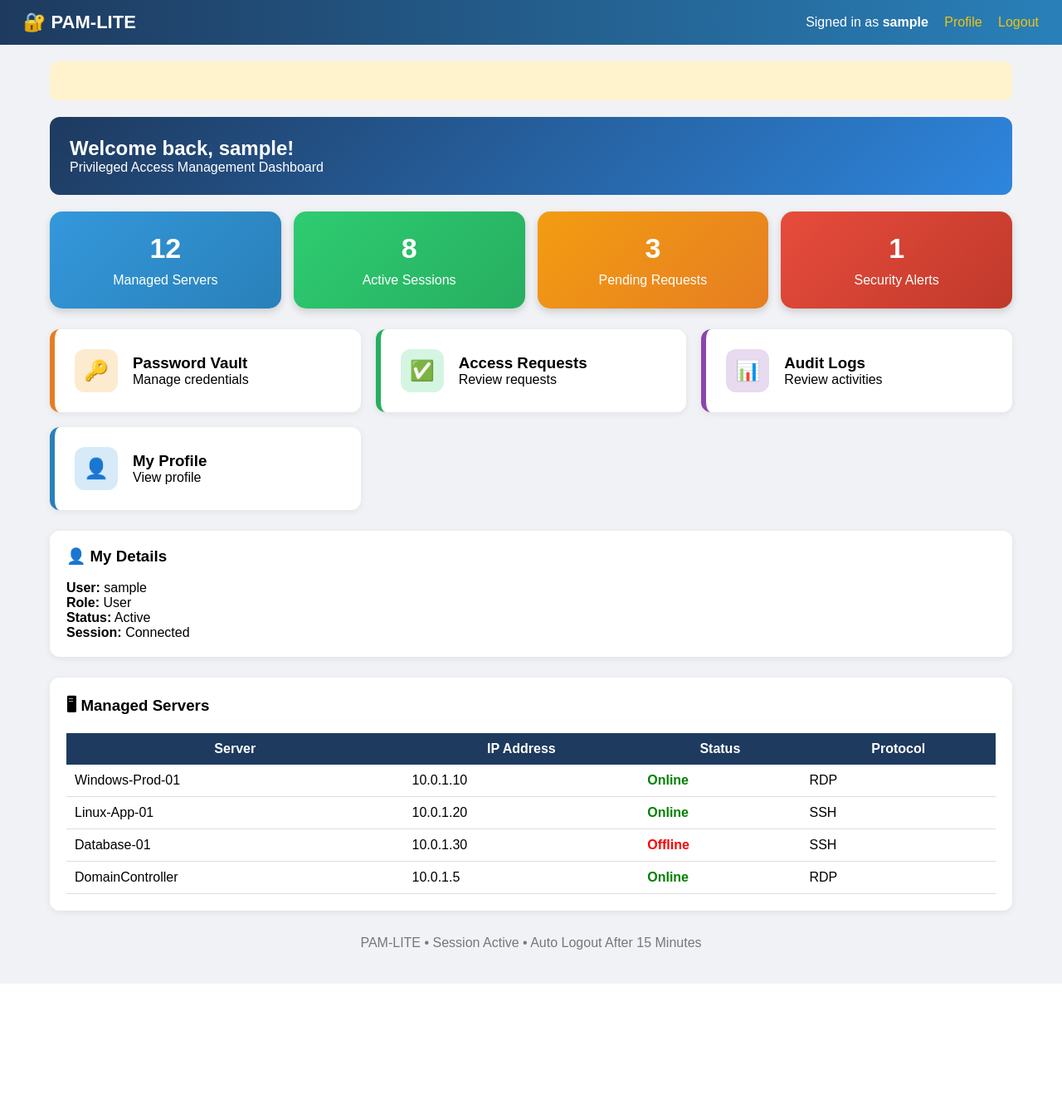
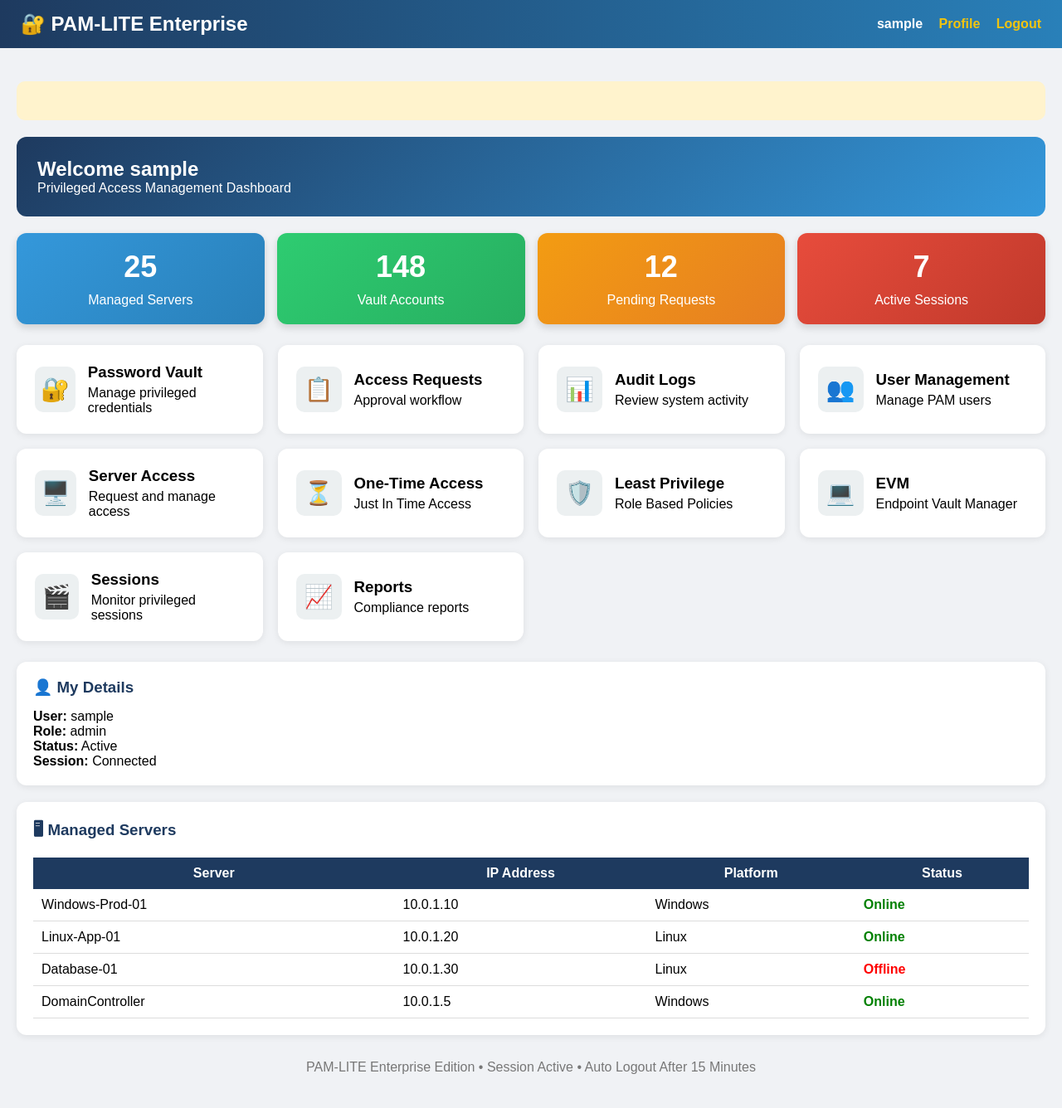
Before and after one commit to vemuripriyanka630-arch/PAM-LITE, a Flask app: template templates/dashboard.html in a window 1280 px wide. Shown: the whole page at 83% size. Before the commit the page ends 1186 px from the top, so only its background shows below. Run offline with Flask 3, Linux system fonts and the light colour scheme; the template is opened without the code that fills it: most values are stand-ins (such as "Sample title", 1, 10 or a date in 2020).

Commit message:
dashboard.html

```diff
--- a/templates/dashboard.html
+++ b/templates/dashboard.html
@@ -1,9 +1,10 @@
 <!DOCTYPE html>
 <html>
 <head>
-<title>PAM Lite - Dashboard</title>
+<title>PAM-LITE Enterprise Dashboard</title>
 
 <style>
+
 *{
 box-sizing:border-box;
 margin:0;
@@ -16,36 +17,31 @@ body{
 min-height:100vh;
 }
 
-/* Top Bar */
-
 .topbar{
 background:linear-gradient(90deg,#1e3a5f,#2980b9);
 color:white;
-    padding:14px 28px;
+padding:15px 25px;
 display:flex;
 justify-content:space-between;
 align-items:center;
 }
 
 .topbar h1{
-    font-size:22px;
+font-size:24px;
 }
 
 .topbar a{
 color:#f1c40f;
 text-decoration:none;
 margin-left:15px;
+font-weight:bold;
 }
 
-/* Container */
-
 .container{
-    max-width:1200px;
+max-width:1400px;
 margin:20px auto;
-    padding:0 20px;
+padding:20px;
 }
-
-/* Notification */
 
 .notification{
 background:#fff3cd;
@@ -56,17 +52,13 @@ body{
 font-weight:bold;
 }
 
-/* Welcome */
-
 .welcome{
-    background:linear-gradient(135deg,#1e3a5f,#2e86de);
+background:linear-gradient(135deg,#1e3a5f,#3498db);
 color:white;
+padding:25px;
 border-radius:12px;
-    padding:24px;
 margin-bottom:20px;
 }
-
-/* Statistics */
 
 .stats{
 display:grid;
@@ -76,15 +68,15 @@ body{
 }
 
 .stat-card{
-    padding:25px;
-    border-radius:15px;
+padding:20px;
+border-radius:12px;
 color:white;
 text-align:center;
-    box-shadow:0 4px 10px rgba(0,0,0,0.15);
+box-shadow:0 4px 10px rgba(0,0,0,.15);
 }
 
 .stat-card h2{
-    font-size:34px;
+font-size:36px;
 margin-bottom:10px;
 }
 
@@ -104,87 +96,71 @@ body{
 background:linear-gradient(135deg,#e74c3c,#c0392b);
 }
 
-/* Main Cards */
-
 .grid{
 display:grid;
 grid-template-columns:repeat(auto-fit,minmax(280px,1fr));
 gap:18px;
+margin-bottom:25px;
 }
 
 .card{
 background:white;
 border-radius:12px;
-    padding:24px;
-    text-decoration:none;
-    color:inherit;
+padding:22px;
 display:flex;
 align-items:center;
-    gap:18px;
-    box-shadow:0 2px 8px rgba(0,0,0,0.07);
-    transition:0.2s;
-    border-left:6px solid;
+gap:15px;
+text-decoration:none;
+color:black;
+box-shadow:0 2px 8px rgba(0,0,0,.08);
+transition:.2s;
 }
 
 .card:hover{
 transform:translateY(-3px);
 }
 
-.card-vault{border-color:#e67e22;}
-.card-requests{border-color:#27ae60;}
-.card-audit{border-color:#8e44ad;}
-.card-users{border-color:#c0392b;}
-.card-profile{border-color:#2980b9;}
-
 .icon{
-    width:52px;
-    height:52px;
-    border-radius:12px;
+font-size:28px;
+width:55px;
+height:55px;
 display:flex;
 align-items:center;
 justify-content:center;
-    font-size:24px;
+background:#ecf0f1;
+border-radius:10px;
 }
 
-.icon-vault{background:#fdebd0;}
-.icon-requests{background:#d5f5e3;}
-.icon-audit{background:#e8daef;}
-.icon-users{background:#fadbd8;}
-.icon-profile{background:#d6eaf8;}
-
-/* Profile */
+.card-text h3{
+margin-bottom:5px;
+}
 
 .profile-box{
 background:white;
 padding:20px;
 border-radius:12px;
-    margin-top:25px;
-    box-shadow:0 2px 8px rgba(0,0,0,0.07);
+margin-top:20px;
+box-shadow:0 2px 8px rgba(0,0,0,.08);
 }
 
-/* Servers */
-
-.server-box{
-    background:white;
-    padding:20px;
-    border-radius:12px;
-    margin-top:25px;
-    box-shadow:0 2px 8px rgba(0,0,0,0.07);
+.profile-box h3{
+margin-bottom:15px;
+color:#1e3a5f;
 }
 
-.server-table{
+table{
 width:100%;
 border-collapse:collapse;
-    margin-top:15px;
+margin-top:10px;
 }
 
-.server-table th{
+th{
 background:#1e3a5f;
 color:white;
 padding:10px;
 }
 
-.server-table td{
+td{
 padding:10px;
 border-bottom:1px solid #ddd;
 }
@@ -203,158 +179,212 @@ body{
 text-align:center;
 margin-top:30px;
 color:#777;
-    padding-bottom:20px;
 }
+
 </style>
+</head>
 
-</head>
 <body>
 
 <div class="topbar">
-    <h1>🔐 PAM-LITE</h1>
+
+<h1>🔐 PAM-LITE Enterprise</h1>
 
 <div>
-        Signed in as <strong>{{ username }}</strong>
+<strong>{{ username }}</strong>
 <a href="/profile">Profile</a>
 <a href="/logout">Logout</a>
 </div>
+
 </div>
 
 <div class="container">
 
 <div class="notification">
+
 <marquee>
+
 🔔 Password Rotation Completed |
-🔔 3 Pending Access Requests |
-🔔 Linux-App-01 Added Successfully |
-🔔 Audit Review Due This Week |
+🔔 3 Pending Requests |
+🔔 New Linux Server Added |
+🔔 Audit Review Due |
 🔔 Welcome {{ username }}
+
 </marquee>
+
 </div>
 
 <div class="welcome">
-<h2>Welcome back, {{ username }}!</h2>
-<p>Privileged Access Management Dashboard</p>
+
+<h2>Welcome {{ username }}</h2>
+
+<p>
+Privileged Access Management Dashboard
+</p>
+
 </div>
 
 <div class="stats">
 
 <div class="stat-card blue">
-<h2>12</h2>
+<h2>25</h2>
 <p>Managed Servers</p>
 </div>
 
 <div class="stat-card green">
-<h2>8</h2>
-<p>Active Sessions</p>
+<h2>148</h2>
+<p>Vault Accounts</p>
 </div>
 
 <div class="stat-card orange">
-<h2>3</h2>
+<h2>12</h2>
 <p>Pending Requests</p>
 </div>
 
 <div class="stat-card red">
-<h2>1</h2>
-<p>Security Alerts</p>
+<h2>7</h2>
+<p>Active Sessions</p>
 </div>
 
 </div>
 
 <div class="grid">
 
-<a href="/vault" class="card card-vault">
-<div class="icon icon-vault">🔑</div>
-<div>
+<a href="/vault" class="card">
+<div class="icon">🔐</div>
+<div class="card-text">
 <h3>Password Vault</h3>
-<p>Manage credentials</p>
+<p>Manage privileged credentials</p>
 </div>
 </a>
 
-<a href="/requests" class="card card-requests">
-<div class="icon icon-requests">✅</div>
-<div>
+<a href="/requests" class="card">
+<div class="icon">📋</div>
+<div class="card-text">
 <h3>Access Requests</h3>
-<p>Review requests</p>
+<p>Approval workflow</p>
 </div>
 </a>
 
-<a href="/audit" class="card card-audit">
-<div class="icon icon-audit">📊</div>
-<div>
+<a href="/audit" class="card">
+<div class="icon">📊</div>
+<div class="card-text">
 <h3>Audit Logs</h3>
-<p>Review activities</p>
+<p>Review system activity</p>
 </div>
 </a>
 
-{% if username == "admin" %}
-<a href="/users" class="card card-users">
-<div class="icon icon-users">👥</div>
-<div>
+<a href="/users" class="card">
+<div class="icon">👥</div>
+<div class="card-text">
 <h3>User Management</h3>
-<p>Manage users</p>
+<p>Manage PAM users</p>
 </div>
 </a>
-{% else %}
-<a href="/profile" class="card card-profile">
-<div class="icon icon-profile">👤</div>
-<div>
-<h3>My Profile</h3>
-<p>View profile</p>
+
+<a href="/server_access" class="card">
+<div class="icon">🖥️</div>
+<div class="card-text">
+<h3>Server Access</h3>
+<p>Request and manage access</p>
 </div>
 </a>
-{% endif %}
+
+<a href="/jit_access" class="card">
+<div class="icon">⏳</div>
+<div class="card-text">
+<h3>One-Time Access</h3>
+<p>Just In Time Access</p>
+</div>
+</a>
+
+<a href="/least_privilege" class="card">
+<div class="icon">🛡️</div>
+<div class="card-text">
+<h3>Least Privilege</h3>
+<p>Role Based Policies</p>
+</div>
+</a>
+
+<a href="/evm" class="card">
+<div class="icon">💻</div>
+<div class="card-text">
+<h3>EVM</h3>
+<p>Endpoint Vault Manager</p>
+</div>
+</a>
+
+<a href="/sessions" class="card">
+<div class="icon">🎬</div>
+<div class="card-text">
+<h3>Sessions</h3>
+<p>Monitor privileged sessions</p>
+</div>
+</a>
+
+<a href="/reports" class="card">
+<div class="icon">📈</div>
+<div class="card-text">
+<h3>Reports</h3>
+<p>Compliance reports</p>
+</div>
+</a>
 
 </div>
 
 <div class="profile-box">
+
 <h3>👤 My Details</h3>
-<br>
-<p><b>User:</b> {{ username }}</p>
-<p><b>Role:</b> {% if username == "admin" %}Administrator{% else %}User{% endif %}</p>
-<p><b>Status:</b> Active</p>
-<p><b>Session:</b> Connected</p>
+
+<p><strong>User:</strong> {{ username }}</p>
+
+<p><strong>Role:</strong> {{ role }}</p>
+
+<p><strong>Status:</strong> Active</p>
+
+<p><strong>Session:</strong> Connected</p>
+
 </div>
 
-<div class="server-box">
+<div class="profile-box">
 
 <h3>🖥 Managed Servers</h3>
 
-<table class="server-table">
+<table>
 
 <tr>
 <th>Server</th>
 <th>IP Address</th>
+<th>Platform</th>
 <th>Status</th>
-<th>Protocol</th>
 </tr>
 
 <tr>
 <td>Windows-Prod-01</td>
 <td>10.0.1.10</td>
+<td>Windows</td>
 <td class="online">Online</td>
-<td>RDP</td>
 </tr>
 
 <tr>
 <td>Linux-App-01</td>
 <td>10.0.1.20</td>
+<td>Linux</td>
 <td class="online">Online</td>
-<td>SSH</td>
 </tr>
 
 <tr>
 <td>Database-01</td>
 <td>10.0.1.30</td>
+<td>Linux</td>
 <td class="offline">Offline</td>
-<td>SSH</td>
 </tr>
 
 <tr>
 <td>DomainController</td>
 <td>10.0.1.5</td>
+<td>Windows</td>
 <td class="online">Online</td>
-<td>RDP</td>
 </tr>
 
 </table>
@@ -362,7 +392,9 @@ body{
 </div>
 
 <div class="footer">
-PAM-LITE • Session Active • Auto Logout After 15 Minutes
+
+PAM-LITE Enterprise Edition • Session Active • Auto Logout After 15 Minutes
+
 </div>
 
 </div>
```
Lines whose indentation alone changed are shown as unchanged.
